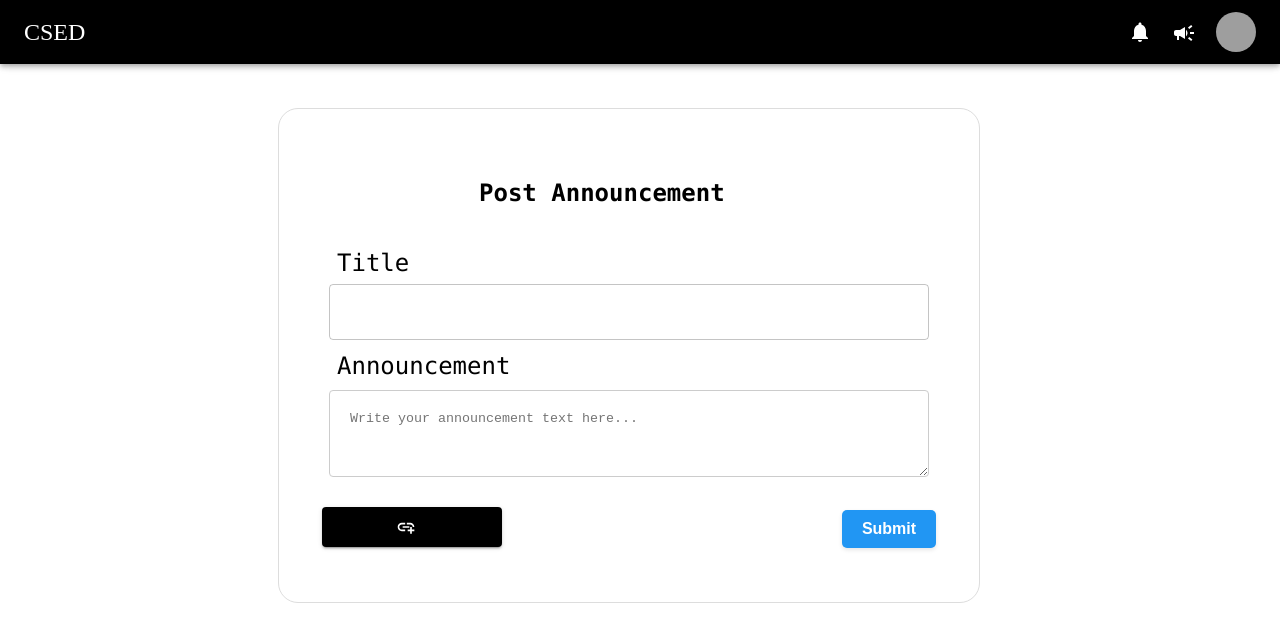
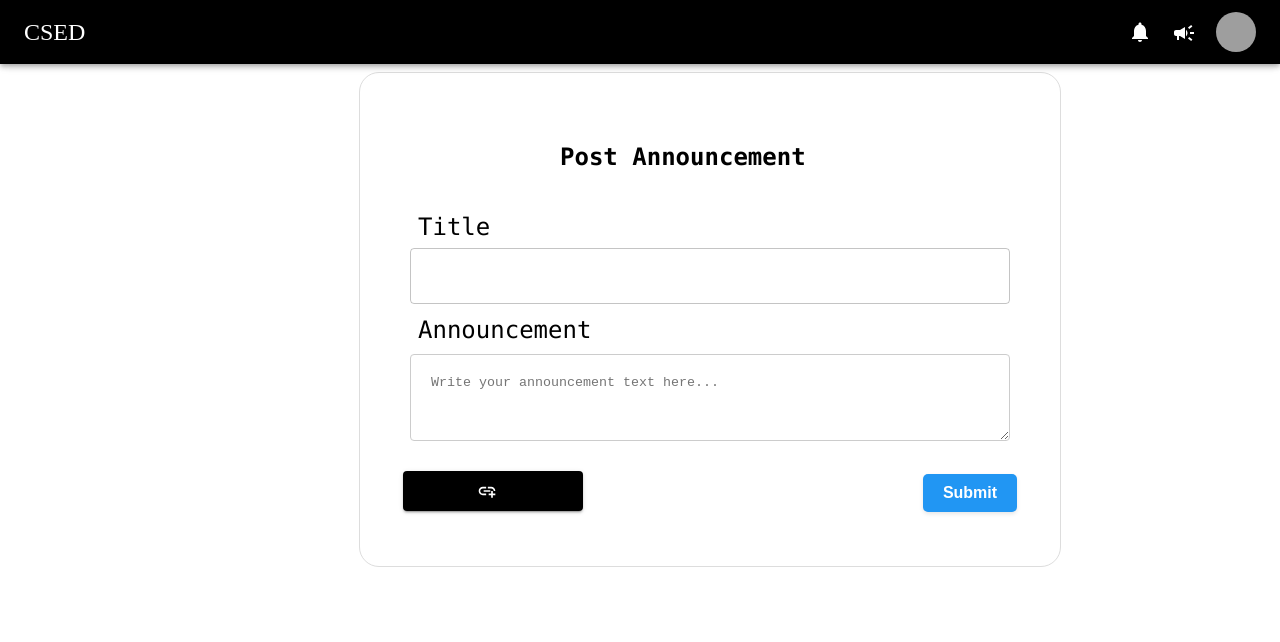
Before and after one commit to Maymoona12/CSED, a React (Vite) app in the folder Frontend/: page /me/PostAnnouncement in a window 1280 px wide. Shown: the top 642 px of the page. Built offline with nearby package versions, Linux system fonts and the light colour scheme; grey boxes are pictures that could not be loaded.

Commit message:
Edit TOP in app bar

```diff
--- a/Frontend/src/components/AppLayout.jsx
+++ b/Frontend/src/components/AppLayout.jsx
@@ -7,7 +7,7 @@ const AppLayout = () => {
   return (
     <>
       <AppBarLayout />
-      <Grid container>
+      <Grid container sx={{ marginTop: "64px" }}>
         <Outlet />
       </Grid>
     </>
--- a/Frontend/src/pages/Appointment/Appointment.jsx
+++ b/Frontend/src/pages/Appointment/Appointment.jsx
@@ -186,7 +186,6 @@ const Appointment = () => {
             display: "flex",
             flexWrap: "wrap",
             marginLeft: "30px",
-            marginTop: "60px",
           }}
         >
           <h1 style={{ color: "black", fontFamily: "Garamond" }}>
--- a/Frontend/src/pages/PostAnnouncement/PostAnnouncement.jsx
+++ b/Frontend/src/pages/PostAnnouncement/PostAnnouncement.jsx
@@ -73,7 +73,7 @@ const PostAnnouncementPage = ({ onSubmit }) => {
 
   return (
     <div className="post-announcement-page">
-      <div style={{ marginTop: "80px" }}>
+      <div>
         <Box
           sx={{
             width: 600,
@@ -82,8 +82,8 @@ const PostAnnouncementPage = ({ onSubmit }) => {
             border: "1px solid #ddd",
             padding: "50px",
             borderRadius: "20px",
-            marginLeft: "270px",
-            marginRight: "100px",
+            marginLeft: "50%",
+            marginRight: "50%",
           }}
         >
           <h2
--- a/Frontend/src/pages/UsersPage/Lecturer-Page/EditProfile.jsx
+++ b/Frontend/src/pages/UsersPage/Lecturer-Page/EditProfile.jsx
@@ -100,7 +100,6 @@ const EditProfile = () => {
             display: "flex",
             flexDirection: "row",
             alignItems: "center",
-            marginTop: "100px",
           }}
         >
           <Avatar
--- a/Frontend/src/pages/UsersPage/Lecturer-Page/LecturerStyle.css
+++ b/Frontend/src/pages/UsersPage/Lecturer-Page/LecturerStyle.css
@@ -1,9 +1,10 @@
 .upc {
   position: relative;
   width: auto;
-  /* height: auto; */
+  height: auto;
   border: 1px solid #ccc;
   margin: 20px;
+  margin-top: 64;
   border-radius: 4px;
   padding-bottom: 20px;
   background: white;
--- a/Frontend/src/pages/photo-archive/add-photo.jsx
+++ b/Frontend/src/pages/photo-archive/add-photo.jsx
@@ -68,7 +68,7 @@ const NewAlbum = ({ onSubmit }) => {
 
   return (
     <div className="New-Album">
-      <div style={{ marginTop: "80px" }}>
+      <div>
         <Box
           sx={{
             width: 600,
@@ -77,8 +77,10 @@ const NewAlbum = ({ onSubmit }) => {
             border: "1px solid #ddd",
             padding: "50px",
             borderRadius: "20px",
-            marginLeft: "270px",
-            marginRight: "100px",
+            marginLeft: "50%",
+            marginRight: "50%",
+            justifyContent:"center",
+            alignItems:"center"
           }}
         >
           <h2
```
